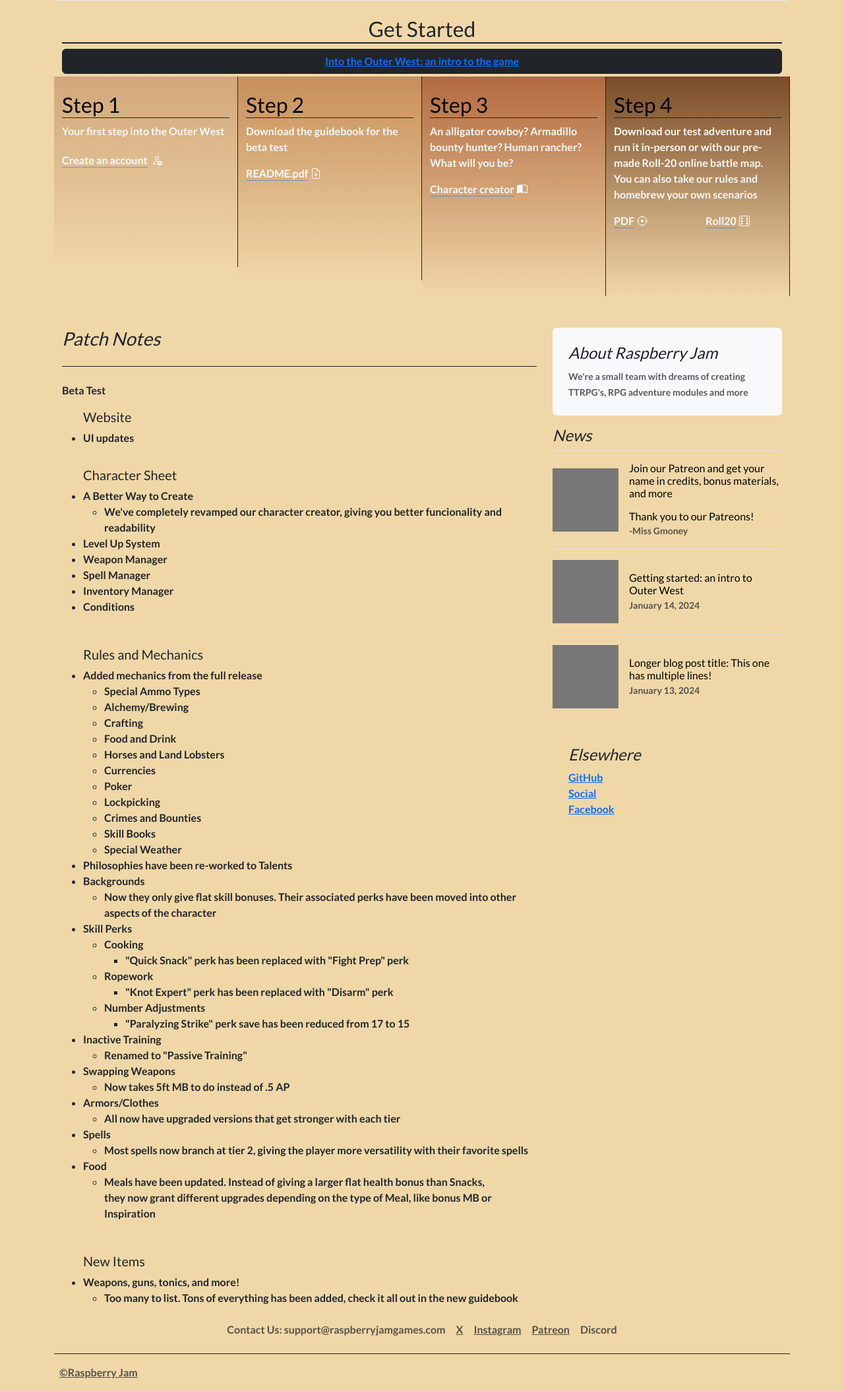
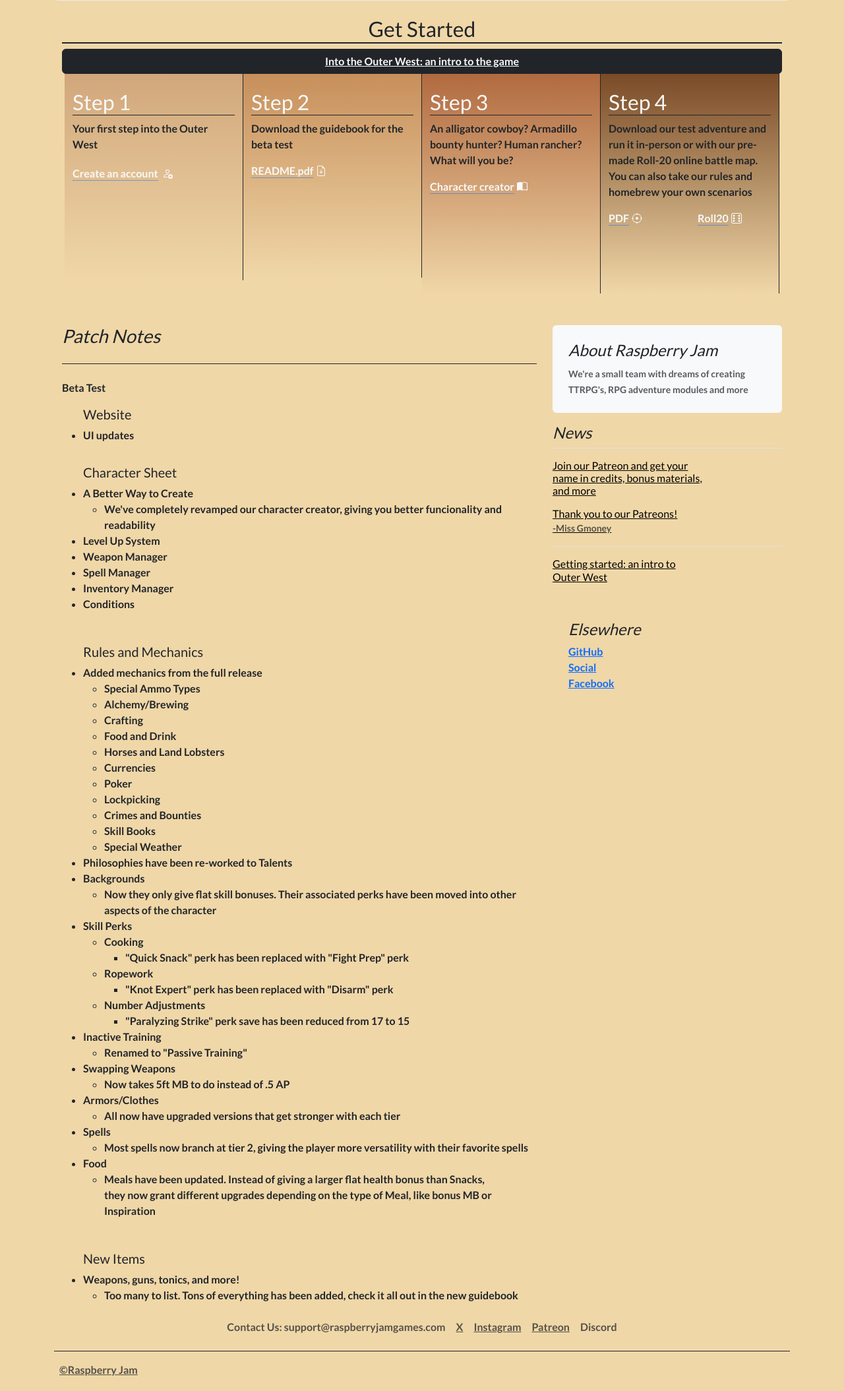
Before and after one commit to grantNixon/WWTTRPG, a Django app: page / in a window 1280 px wide. Shown: the part 271-2380 px from the top of the page at 66% size. After the commit the page ends 2357 px from the top, so only its background shows below. Run offline with Django 5.2, Linux system fonts and the light colour scheme.

Commit message:
UI + added homepage links

```diff
--- a/WTTRPG/WTTRPG/templates/Header_and_Footer.html
+++ b/WTTRPG/WTTRPG/templates/Header_and_Footer.html
@@ -2,7 +2,7 @@
 <html lang="en">
     <head>
         <Meta charset="utf-8">
-        <title>Gumption</title>
+        <title>Outer West</title>
         <meta name="viewport" content="width=device-width, initial-scale=1">
         <link href="https://cdn.jsdelivr.net/npm/bootstrap@5.3.2/dist/css/bootstrap.min.css" rel="stylesheet" integrity="sha384-T3c6CoIi6uLrA9TneNEoa7RxnatzjcDSCmG1MXxSR1GAsXEV/Dwwykc2MPK8M2HN" crossorigin="anonymous">
         <link href="https://fonts.googleapis.com/css2?family=Lato:wght@400;700&display=swap" rel="stylesheet">
--- a/WTTRPG/home_page/templates/home_page/homepage.html
+++ b/WTTRPG/home_page/templates/home_page/homepage.html
@@ -14,20 +14,20 @@
     <div class="container" id="featured-3"> <h2 class="border-bottom border-dark border-2 text-center">Get Started</h2>
      <div class="row">
     <div class="col d-flex justify-content-center">
-      <button class="btn btn-primary btn-dark w-100 mb-1">
-        <u><b><a href="">Into the Outer West: an intro to the game</u></button></a>
+      <button class="btn btn-primary btn-dark w-100">
+        <u><b><a href="" class="link-light">Into the Outer West: an intro to the game</u></button></a>
       </button>
     </div>
   </div>
-      <div class="row row-cols-1 row-cols-lg-4">
+      <div class="row row-cols-1 row-cols-lg-4 ms-1 me-1">
       <div class="feature col border-end border-dark h-25"
-     style="background: linear-gradient(to bottom, #d1a77b, #f0d7a8);"> <div class="d-inline-flex align-items-center justify-content-center fs-2 mb-1 mt-2"> </div> <h3 class="fs-2 text-body-emphasis border-bottom border-dark">Step 1</h3> <p class="text-light">Your first step into the Outer West</p> <a href="{% url "sign_up"%}" class="fs-6 icon-link icon-link-hover text-light mt-1">
+     style="background: linear-gradient(to bottom, #d1a77b, #f0d7a8);"> <div class="d-inline-flex align-items-center justify-content-center fs-2 mb-1 mt-2"> </div> <h3 class="fs-2 border-bottom border-dark text-light">Step 1</h3> <p class="">Your first step into the Outer West</p> <a href="{% url "sign_up"%}" class="fs-6 icon-link icon-link-hover text-light mt-1">
               Create an account <svg xmlns="http://www.w3.org/2000/svg" width="25" height="25" fill="currentColor" class="bi bi-person-add" viewBox="0 0 16 16">
                 <path d="M12.5 16a3.5 3.5 0 1 0 0-7 3.5 3.5 0 0 0 0 7m.5-5v1h1a.5.5 0 0 1 0 1h-1v1a.5.5 0 0 1-1 0v-1h-1a.5.5 0 0 1 0-1h1v-1a.5.5 0 0 1 1 0m-2-6a3 3 0 1 1-6 0 3 3 0 0 1 6 0M8 7a2 2 0 1 0 0-4 2 2 0 0 0 0 4"/>
                 <path d="M8.256 14a4.5 4.5 0 0 1-.229-1.004H3c.001-.246.154-.986.832-1.664C4.484 10.68 5.711 10 8 10q.39 0 .74.025c.226-.341.496-.65.804-.918Q8.844 9.002 8 9c-5 0-6 3-6 4s1 1 1 1z"/>
               </svg></a>
 <svg class="bi" aria-hidden="true"></svg> </a> </div> <div class="feature col border-end border-dark h-25"
-     style="background: linear-gradient(to bottom, #c78f5b, #f0d7a8);"> <div class="feature-icon d-inline-flex align-items-center justify-content-center fs-2 mb-1"> </div> <h3 class="fs-2 text-body-emphasis border-bottom border-dark">Step 2</h3> <p class="text-light">Download the guidebook for the beta test</p> <a href="{% url "create:test_packet"%}" class="fs-6 icon-link gap-1 icon-link-hover text-light">
+     style="background: linear-gradient(to bottom, #c78f5b, #f0d7a8);"> <div class="feature-icon d-inline-flex align-items-center justify-content-center fs-2 mb-1"> </div> <h3 class="fs-2 text-light border-bottom border-dark">Step 2</h3> <p class="">Download the guidebook for the beta test</p> <a href="{% url "create:test_packet"%}" class="fs-6 icon-link gap-1 icon-link-hover text-light">
               README.pdf
               <svg xmlns="http://www.w3.org/2000/svg" width="16" height="16" fill="currentColor" class="bi bi-file-earmark-arrow-down" viewBox="0 0 16 16">
                 <path d="M8.5 6.5a.5.5 0 0 0-1 0v3.793L6.354 9.146a.5.5 0 1 0-.708.708l2 2a.5.5 0 0 0 .708 0l2-2a.5.5 0 0 0-.708-.708L8.5 10.293z"/>
@@ -35,14 +35,14 @@
               </svg>
             </a>
 <svg class="bi" aria-hidden="true"></svg> </a> </div> <div class="feature col border-end border-dark"
-     style="background: linear-gradient(to bottom, #b26a40, #f0d7a8);"> <div class="feature-icon d-inline-flex align-items-center justify-content-center fs-2 mb-1"> </div> <h3 class="fs-2 text-body-emphasis border-bottom border-dark">Step 3</h3> <p class="text-light">An alligator cowboy? Armadillo bounty hunter? Human rancher? What will you be?</p> <a href="{% url "create:qscc"%}" class="fs-6 gap-1 icon-link icon-link-hover text-light">
+     style="background: linear-gradient(to bottom, #b26a40, #f0d7a8);"> <div class="feature-icon d-inline-flex align-items-center justify-content-center fs-2 mb-1"> </div> <h3 class="fs-2 text-light border-bottom border-dark">Step 3</h3> <p class="">An alligator cowboy? Armadillo bounty hunter? Human rancher? What will you be?</p> <a href="{% url "create:qscc"%}" class="fs-6 gap-1 icon-link icon-link-hover text-light">
               Character creator
               <svg xmlns="http://www.w3.org/2000/svg" width="16" height="16" fill="currentColor" class="bi bi-book-half" viewBox="0 0 16 16">
                 <path d="M8.5 2.687c.654-.689 1.782-.886 3.112-.752 1.234.124 2.503.523 3.388.893v9.923c-.918-.35-2.107-.692-3.287-.81-1.094-.111-2.278-.039-3.213.492zM8 1.783C7.015.936 5.587.81 4.287.94c-1.514.153-3.042.672-3.994 1.105A.5.5 0 0 0 0 2.5v11a.5.5 0 0 0 .707.455c.882-.4 2.303-.881 3.68-1.02 1.409-.142 2.59.087 3.223.877a.5.5 0 0 0 .78 0c.633-.79 1.814-1.019 3.222-.877 1.378.139 2.8.62 3.681 1.02A.5.5 0 0 0 16 13.5v-11a.5.5 0 0 0-.293-.455c-.952-.433-2.48-.952-3.994-1.105C10.413.809 8.985.936 8 1.783"/>
               </svg>
             </a>
 <svg class="bi" aria-hidden="true"></svg> </a> </div> <div class="feature col border-end border-dark"
-     style="background: linear-gradient(to bottom, #7a4b27, #f0d7a8);"> <div class="feature-icon d-inline-flex align-items-center justify-content-center fs-2 mb-1"> </div> <h3 class="fs-2 text-body-emphasis border-bottom border-dark">Step 4</h3> <p class="text-light">Download our test adventure and run it in-person or with our pre-made Roll-20 online battle map. You can also take our rules and homebrew your own scenarios</p>  <div class="row row-cols row-cols-lg-2">
+     style="background: linear-gradient(to bottom, #7a4b27, #f0d7a8);"> <div class="feature-icon d-inline-flex align-items-center justify-content-center fs-2 mb-1"> </div> <h3 class="fs-2 text-light border-bottom border-dark">Step 4</h3> <p class="">Download our test adventure and run it in-person or with our pre-made Roll-20 online battle map. You can also take our rules and homebrew your own scenarios</p>  <div class="row row-cols row-cols-lg-2">
             <div class="col d-flex">
             <a href="#" class="fs-6 gap-1 icon-link icon-link-hover text-light">
               PDF
@@ -137,8 +137,7 @@
             <h4 class="fst-italic">News</h4>
             <ul class="list-unstyled">
               <li>
-                <a class="d-flex flex-column flex-lg-row gap-3 align-items-start align-items-lg-center py-3 link-body-emphasis text-decoration-none border-top" href="#">
-                  <svg class="bd-placeholder-img" width="100%" height="96" xmlns="http://www.w3.org/2000/svg" aria-hidden="true" preserveAspectRatio="xMidYMid slice"><rect width="100%" height="100%" fill="#777"></rect></svg>
+                <a class="d-flex flex-column flex-lg-row gap-3 align-items-start align-items-lg-center py-3 link-body-emphasis text-decoration-underline border-top" href="https://www.patreon.com/outerwest">
                   <div class="col-lg-8">
                     <h6 class="mb-0">Join our Patreon and get your name in credits, bonus materials, and more</h6>
                     <h6 class="mb-0 mt-3">Thank you to our Patreons!</h6>
@@ -147,20 +146,9 @@
                 </a>
               </li>
               <li>
-                <a class="d-flex flex-column flex-lg-row gap-3 align-items-start align-items-lg-center py-3 link-body-emphasis text-decoration-none border-top" href="#">
-                  <svg class="bd-placeholder-img" width="100%" height="96" xmlns="http://www.w3.org/2000/svg" aria-hidden="true" preserveAspectRatio="xMidYMid slice"><rect width="100%" height="100%" fill="#777"></rect></svg>
+                <a class="d-flex flex-column flex-lg-row gap-3 align-items-start align-items-lg-center py-3 link-body-emphasis text-decoration-underline border-top" href="">
                   <div class="col-lg-8">
                     <h6 class="mb-0">Getting started: an intro to Outer West</h6>
-                    <small class="text-body-secondary">January 14, 2024</small>
-                  </div>
-                </a>
-              </li>
-              <li>
-                <a class="d-flex flex-column flex-lg-row gap-3 align-items-start align-items-lg-center py-3 link-body-emphasis text-decoration-none border-top" href="#">
-                  <svg class="bd-placeholder-img" width="100%" height="96" xmlns="http://www.w3.org/2000/svg" aria-hidden="true" preserveAspectRatio="xMidYMid slice"><rect width="100%" height="100%" fill="#777"></rect></svg>
-                  <div class="col-lg-8">
-                    <h6 class="mb-0">Longer blog post title: This one has multiple lines!</h6>
-                    <small class="text-body-secondary">January 13, 2024</small>
                   </div>
                 </a>
               </li>
--- a/WTTRPG/templates/registration/create_account.html
+++ b/WTTRPG/templates/registration/create_account.html
@@ -6,9 +6,9 @@
 
 
   <body>
-    <div class="container" style="background-color: #F9E49A;">
+    <div class="container" style="background-color: ;">
     <div class="col-md-10 mx-auto my-5 col-lg-5">
-      <h2 class="pb-2 border-bottom border-dark text-center">Create an Account</h2>
+      <h2 class="pb-2 border-bottom border-dark text-center">New Account</h2>
       {% if form.errors %}
       <ul class="errorlist">
           {% for field in form %}
@@ -37,7 +37,7 @@
           <input type="password" class="form-control" required id="id_password" name="password2" placeholder="Password">
           <label for="id_password">Confirm password</label>
         </div>
-        <button class="w-100 btn btn-lg btn-primary mb-2" type="submit">Create account</button>
+        <button class="w-100 btn btn-lg btn-dark text-light mb-2" type="submit">Create account</button>
         <hr class="my-4">
         <small class="text-body-secondary">By clicking Create account, you agree to the terms of use</small>
       </form>
```
